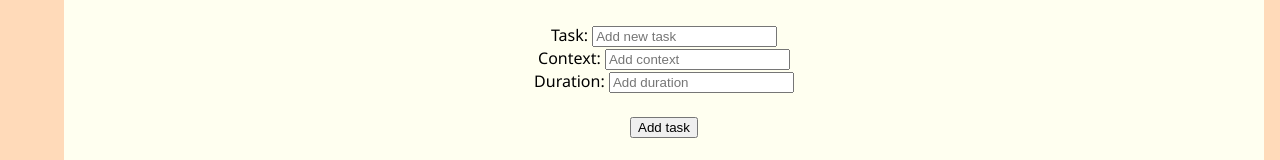
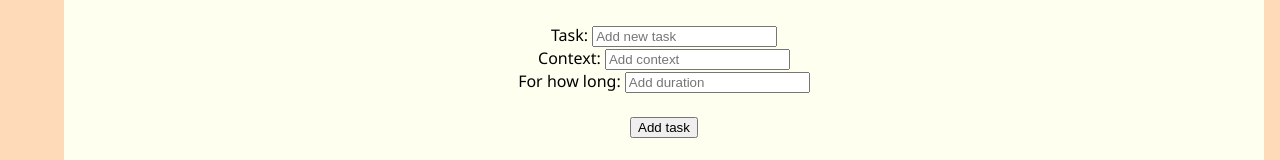
Before and after one commit to Minna-Nguyen/react_harjoitustyo, a React (Create React App) app in the folder project/: page / in a window 1280 px wide. Shown: the part 309-469 px from the top of the page. Built offline with nearby package versions, Linux system fonts and the light colour scheme.

Commit message:
duration text modify

```diff
--- a/project/src/AddNewTask.js
+++ b/project/src/AddNewTask.js
@@ -54,7 +54,7 @@ function AddNewTask(props) {
           onChange={(e) => setContext(e.target.value)}
         ></input>
         <br></br>
-        <label>Duration: </label>
+        <label>For how long: </label>
         <input
           type="text"
           required
```
